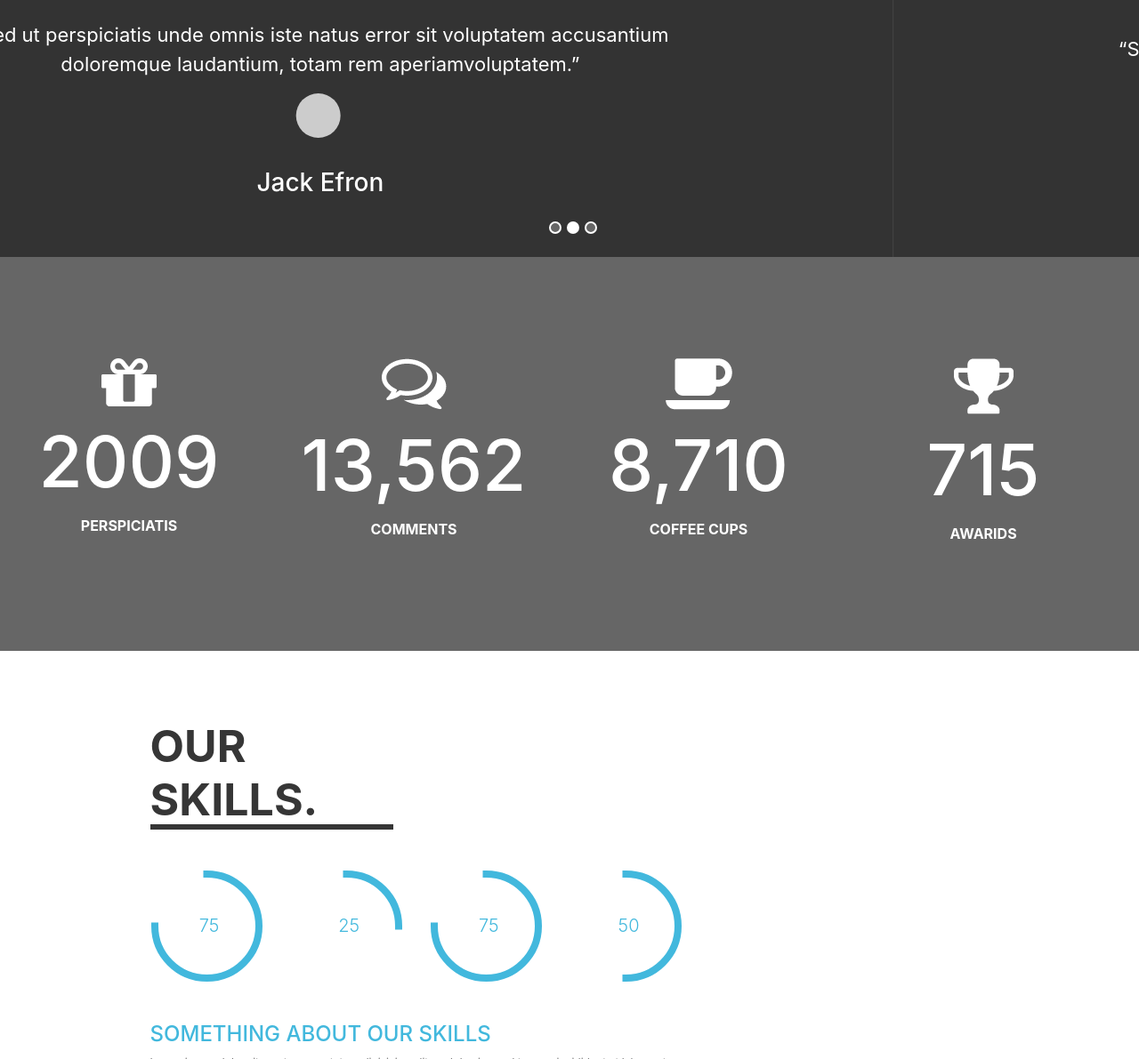
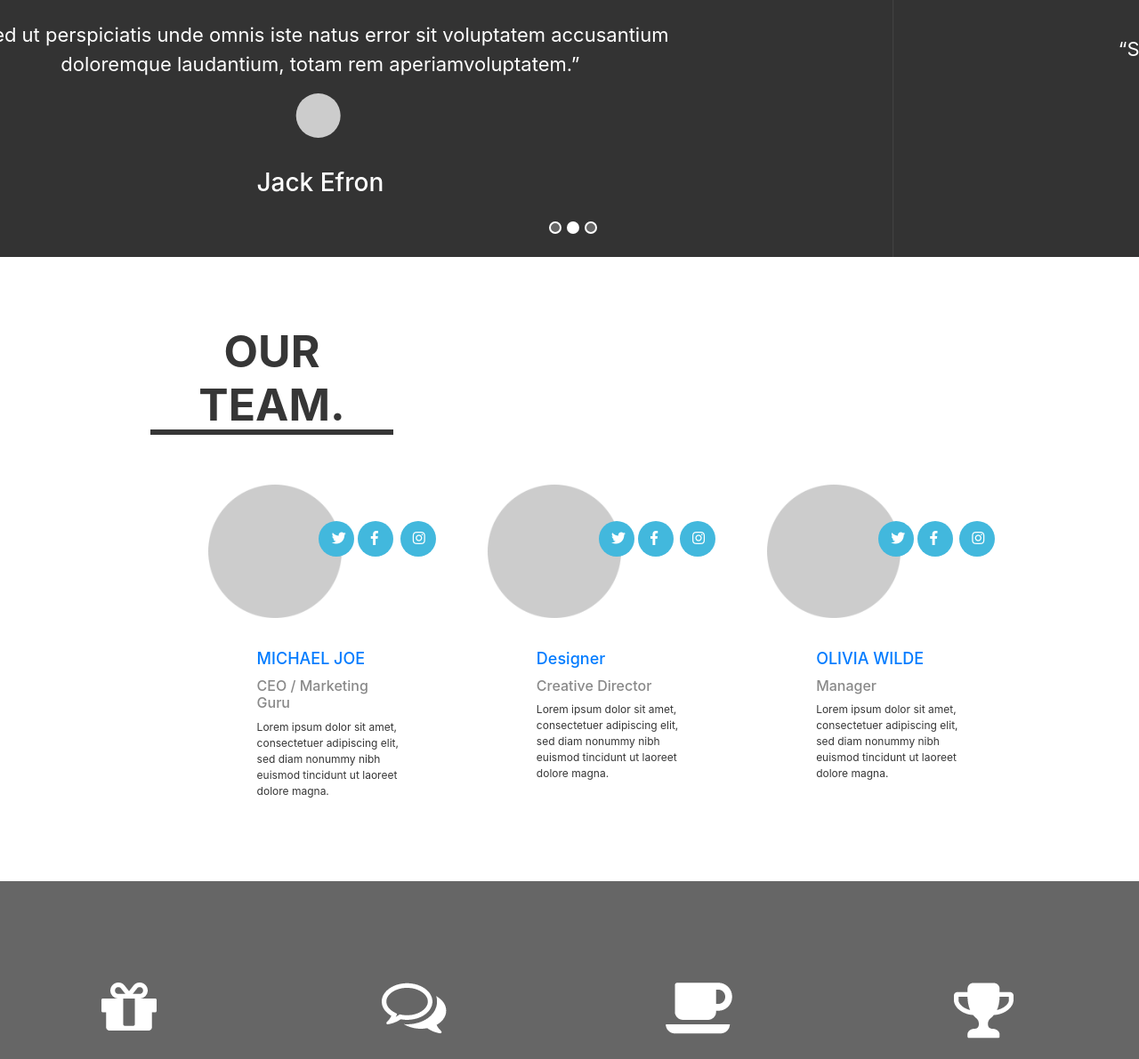
Before and after one commit to alaashaher/IDDO, a website: page Iddo-project/pug/index.pug in a window 1280 px wide. Shown: the part 1074-2265 px from the top of the page at 89% size. Drawn offline with nearby package versions, Linux system fonts and the light colour scheme; files that its build step writes are made by us from their sources; files whose address does not match are found by name.

Commit message:
our team section

```diff
--- a/Iddo-project/pug/index.pug
+++ b/Iddo-project/pug/index.pug
@@ -12,6 +12,7 @@ html
     include ./service.pug
     include ./icons.pug
     include ./slider.pug
+    include ./ourTeam.pug
     include ./workIcon.pug
     include ./ourSkills.pug
     include ./subscribe.pug
--- /dev/null
+++ b/Iddo-project/pug/ourTeam.pug
@@ -0,0 +1,58 @@
+section#team
+  div.container-fluid.row
+    div.col-lg-12.text-center.team-header
+       h1 OUR TEAM.
+       hr.line
+
+    div.team-body.col-lg-12.text-center
+         div.team-body-items.row.text-center
+           div.team-body-item.col-lg-4.text-center.col-md-6
+             div.team-image.text-center
+               a(href="")
+                 img(src="dist/image/avatar@1X.png" class="team-image")
+               div.icon
+                 i(class="fab fa-twitter")
+               div.icon.icon2
+                 i(class="fab fa-facebook-f")
+               div.icon.icon3
+                 i(class="fab fa-instagram")
+             div.team-description
+               h4
+                 a(href="") MICHAEL JOE
+               h6
+                 a(href="") CEO / Marketing Guru
+               p Lorem ipsum dolor sit amet, <br> consectetuer adipiscing elit,<br> sed diam nonummy nibh<br> euismod tincidunt ut laoreet<br> dolore magna.
+
+           div.team-body-item.col-lg-4.text-center.col-md-6
+             div.team-image.text-center
+               a(href="")
+                 img(src="dist/image/avatar@1X.png" class="team-image")
+               div.icon
+                 i(class="fab fa-twitter")
+               div.icon.icon2
+                 i(class="fab fa-facebook-f")
+               div.icon.icon3
+                 i(class="fab fa-instagram")
+             div.team-description
+               h4
+                 a(href="") Designer
+               h6
+                 a(href="") Creative Director
+               p Lorem ipsum dolor sit amet, <br> consectetuer adipiscing elit,<br> sed diam nonummy nibh<br> euismod tincidunt ut laoreet<br> dolore magna.
+
+           div.team-body-item.col-lg-4.text-center.col-md-6
+             div.team-image.text-center
+               a(href="")
+                 img(src="dist/image/avatar@1X.png" class="team-image")
+               div.icon
+                 i(class="fab fa-twitter")
+               div.icon.icon2
+                 i(class="fab fa-facebook-f")
+               div.icon.icon3
+                 i(class="fab fa-instagram")
+             div.team-description
+               h4
+                 a(href="") OLIVIA WILDE
+               h6
+                 a(href="") Manager
+               p Lorem ipsum dolor sit amet, <br> consectetuer adipiscing elit,<br> sed diam nonummy nibh<br> euismod tincidunt ut laoreet<br> dolore magna.
--- a/Iddo-project/style/blue-theme.scss
+++ b/Iddo-project/style/blue-theme.scss
@@ -32,3 +32,8 @@
     @extend %mainBuleColor;
   }
 }
+.team-image  {
+  .icon {
+    @extend %mainBuleBackGroundColor;
+  }
+}
--- a/Iddo-project/style/index.scss
+++ b/Iddo-project/style/index.scss
@@ -12,6 +12,7 @@ ul li {
 @import './service.scss';
 @import './icons.scss';
 @import './slider.scss';
+@import './ourTeam.scss';
 @import './workIcon.scss';
 @import './ourSkills.scss';
 @import './subscribe.scss';
--- /dev/null
+++ b/Iddo-project/style/ourTeam.scss
@@ -0,0 +1,108 @@
+#team {
+  padding: 6% 12%;
+  .container-fluid {
+    h1 {
+      color: #363636;
+      width: 30%;
+      font-weight: bolder;
+      font-size: 50px !important;
+    }
+    .line{
+      width: 30%;
+      margin-left: 0px;
+      height: 5px;
+      margin-top: -10px;
+      background-color: #363636 !important;
+      border-color: #363636 !important;
+      @media only screen and (min-width: 300px) and (max-width: 991px) {
+        width: 38%;
+      }
+    }
+    .team-body {
+      .team-body-items {
+        margin-top: 40px;
+        .team-body-item {
+          .team-description {
+            margin-top: 30px;
+            text-align: left;
+            margin-left: 120px;
+            h4 {
+              a{
+                font-size: 18px !important;
+              }
+            }
+            h6 {
+              a {
+                color: rgba(137, 137, 137, 255);
+              }
+            }
+            P {
+              color: rgba(54, 54, 54, 255);
+              font-size: 12px;
+            }
+          }
+        }
+      }
+    }
+  }
+}
+
+.team-image {
+  height: 150px;
+  width: 150px;
+  margin-left: 15%;
+  .icon {
+    display: inline-flex;
+    width: 40px;
+    height: 40px;
+    padding: 3.5% 4.5%;
+    border: none;
+    border-radius: 50%;
+    position: absolute;
+    color: #fff;
+    margin-top: -109px;
+    margin-left: 23%;
+  }
+  .icon:hover {
+    cursor: pointer;
+  }
+  .icon2 {
+    margin-left: 37%;
+  }
+  .icon3 {
+    margin-left: 52%;
+  }
+}
+.team {
+  position: absolute;
+  margin-left: -15%;
+  margin-top: -44%;
+  border-radius: 50%;
+  height: 150px;
+  width: 150px;
+  opacity: 0
+}
+.team-image a:hover .team {
+  transition: all .7s ease-in-out;
+  opacity: 1;
+}
+@media (min-width:768px) and (max-width:991px) {
+  .team-image {
+    margin-top: 5%;
+    margin-left: 21%;
+  }
+  .team {
+    margin-top: -36%;
+    margin-left: -10%;
+  }
+}
+@media (max-width:767px){
+  .team-image {
+    margin-top: 5%;
+    margin-left: 33%;
+  }
+  .team {
+    margin-top: -19%;
+    margin-left: -3%;
+  }
+}
```
Also changed, not shown: dist/css/blue-theme.css, dist/css/index.css, dist/css/ourTeam.css (added), dist/image/avatar@1X.png (added), index.html.
